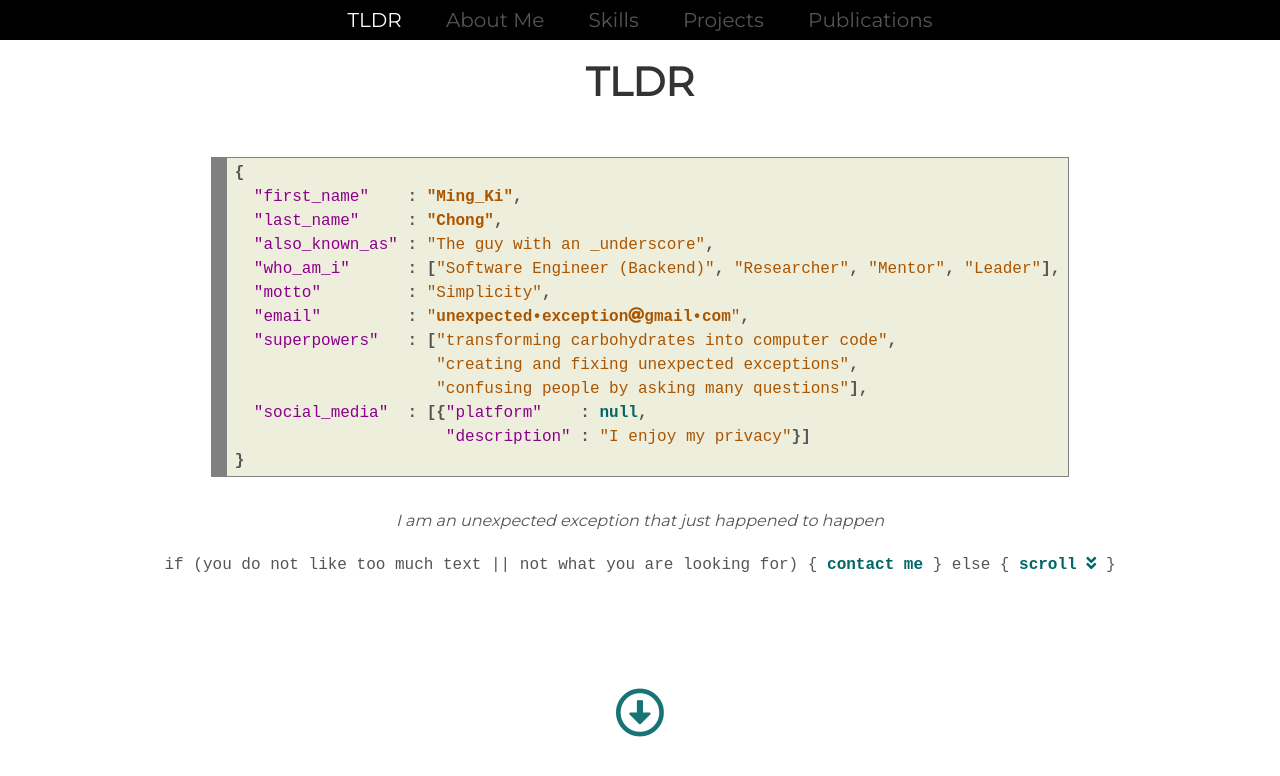
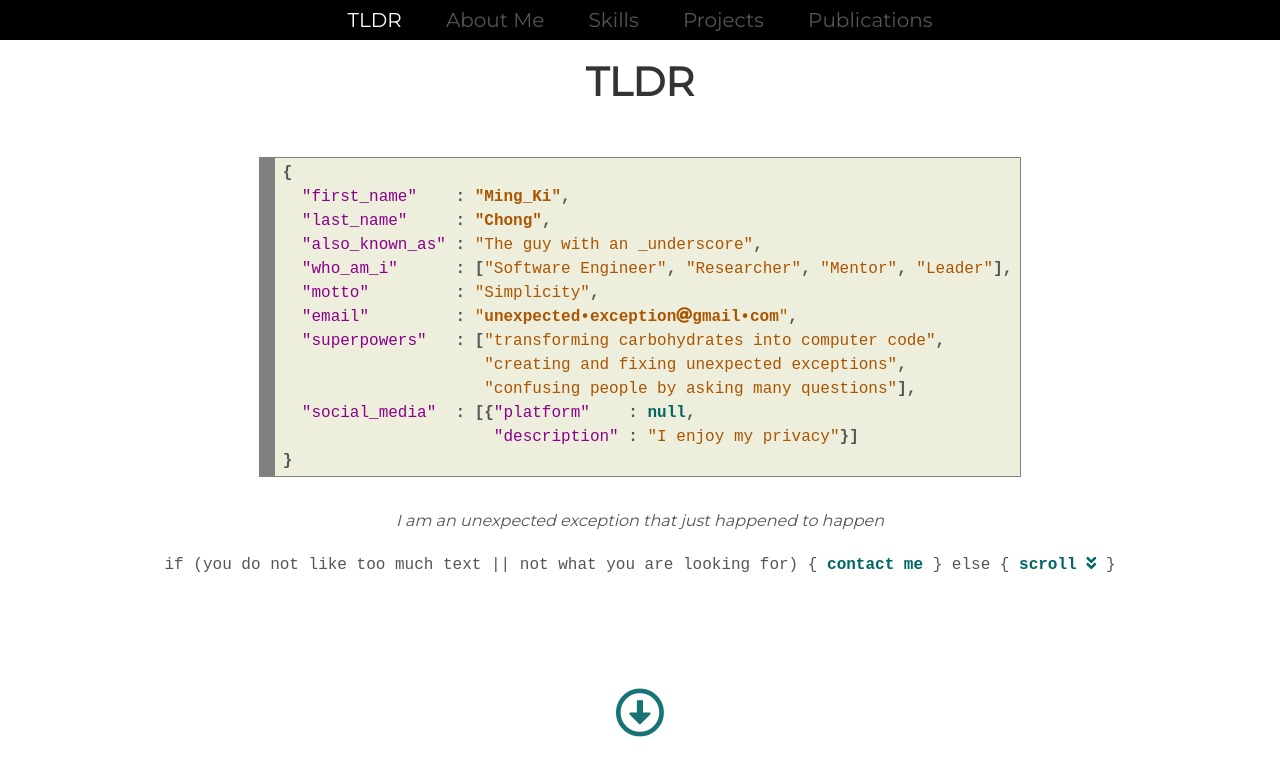
Before and after one commit to mingkichong/mingkichong.github.io, a Jekyll site: the page built from index.html, in a window 1280 px wide and 900 px high, scrolled down 1069 px. Shown: the top 776 px of the window. Built offline with Jekyll 4.4.1, drawn with Linux system fonts in a browser that asks for light colours.

Commit message:
remove "backend"

```diff
--- a/_includes/summary.html
+++ b/_includes/summary.html
@@ -10,7 +10,7 @@
   <span class="about_json_key">&quot;first_name&quot;</span>    : <span class="about_json_value" style="font-weight: bold;">&quot;Ming_Ki&quot;</span>,
   <span class="about_json_key">&quot;last_name&quot;</span>     : <span class="about_json_value" style="font-weight: bold;">&quot;Chong&quot;</span>,
   <span class="about_json_key">&quot;also_known_as&quot;</span> : <span class="about_json_value">&quot;The guy with an _underscore&quot;</span>,
-  <span class="about_json_key">&quot;who_am_i&quot;</span>      : [<span class="about_json_value">&quot;Software Engineer (Backend)&quot;</span>, <span class="about_json_value">&quot;Researcher&quot;</span>, <span class="about_json_value">&quot;Mentor&quot;</span>, <span class="about_json_value">&quot;Leader&quot;</span>],
+  <span class="about_json_key">&quot;who_am_i&quot;</span>      : [<span class="about_json_value">&quot;Software Engineer&quot;</span>, <span class="about_json_value">&quot;Researcher&quot;</span>, <span class="about_json_value">&quot;Mentor&quot;</span>, <span class="about_json_value">&quot;Leader&quot;</span>],
   <span class="about_json_key">&quot;motto&quot;</span>         : <span class="about_json_value">&quot;Simplicity&quot;</span>,
   <span class="about_json_key">&quot;email&quot;</span>         : <span class="about_json_value">&quot;{{ site.email_address }}&quot;</span>,
   <span class="about_json_key">&quot;superpowers&quot;</span>   : [<span class="about_json_value">&quot;transforming carbohydrates into computer code&quot;</span>,
```
